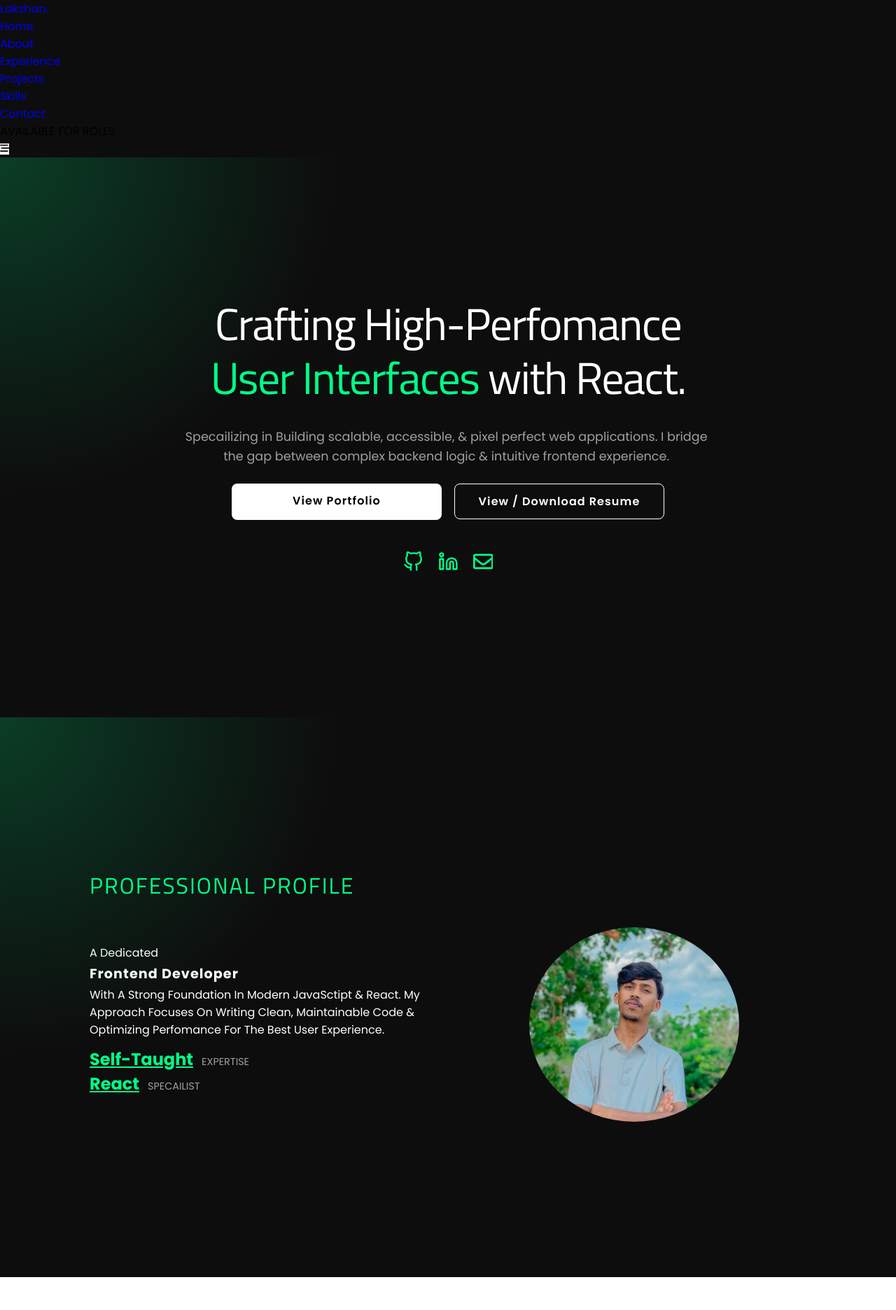
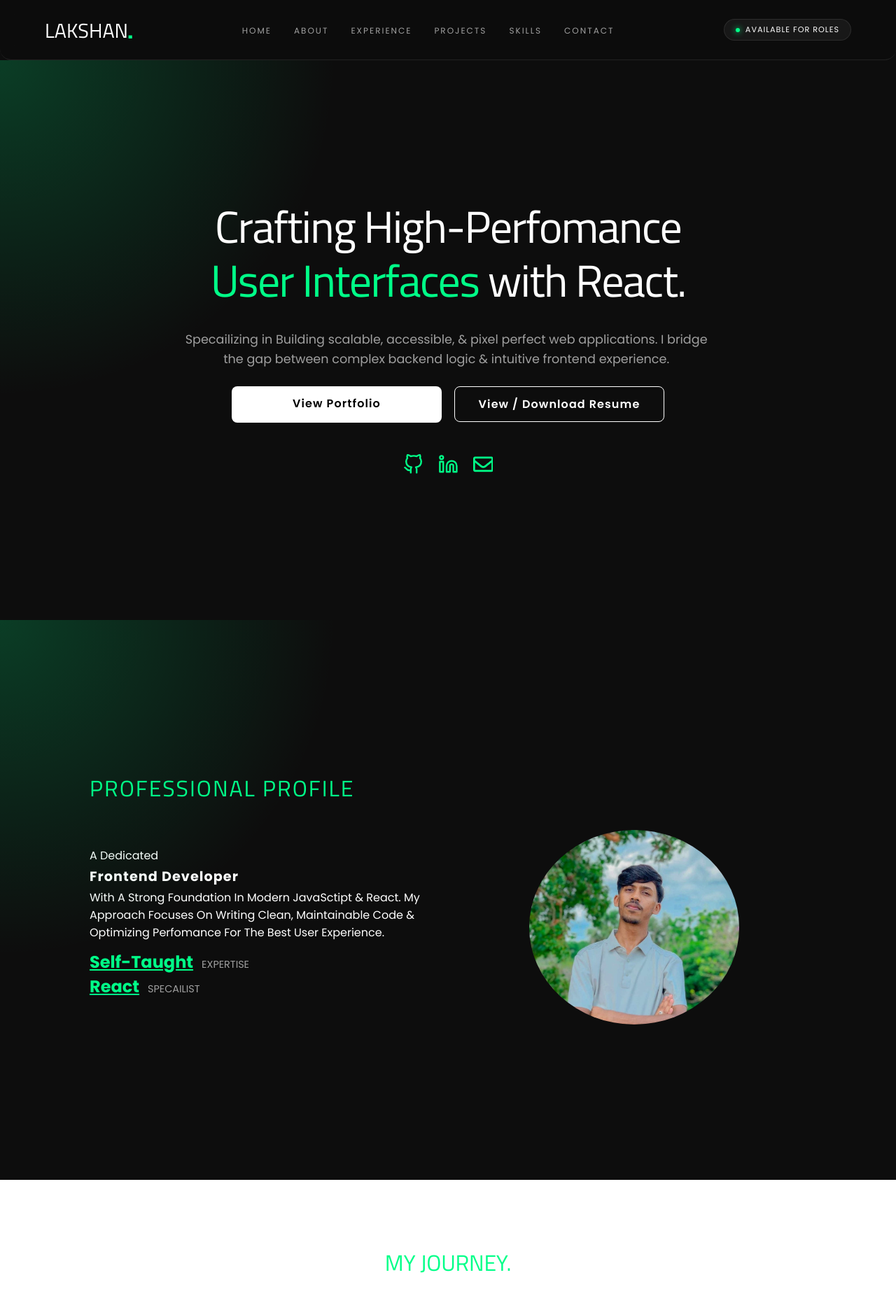
Before and after one commit to lakshan-beast/My-Portfolio, a React (Vite) app: page / in a window 1280 px wide. Shown: the top 1872 px of the page at 70% size. Built offline with nearby package versions, Linux system fonts and the light colour scheme.

Commit message:
feat: enhance styling and layout of header, footer, and contact sections with improved responsiveness and visual elements

```diff
--- a/src/styles/components/_buttons.scss
+++ b/src/styles/components/_buttons.scss
@@ -77,6 +77,7 @@
   font-weight: bold;
   transition: 0.3s;
   cursor: pointer;
+  font-family: "Poppins";
 
   &:hover {
     box-shadow: 0 5px 15px rgba($primary-color, 0.3);
--- a/src/styles/layout/_footer.scss
+++ b/src/styles/layout/_footer.scss
@@ -1,56 +1,347 @@
-.footer {
-  padding: 20px;
+// .footer {
+//   padding: 20px;
+//   background-color: $bg-color;
+//   border-top: 1px solid rgba($text-secondary, 0.2);
+
+//   .footer-container {
+//     max-width: 1400px;
+//     margin: 0 auto;
+//   }
+
+//   .footer-content {
+//     @include flex-custom(column, center, center, 20px, nowrap);
+//     text-align: center;
+
+//     @include respond(desktop) {
+//       @include flex-custom(row, space-between, center, 0px, nowrap);
+//     }
+
+//     // brand name styles
+//     .footer-logo {
+//       color: $text-main;
+//       font-size: 1.3rem;
+//       letter-spacing: 2px;
+//       text-shadow: 0px 0px 6px $text-secondary;
+//       transition: 0.3s ease;
+
+//       p {
+//         position: relative;
+//         top: -1.8rem;
+//         border-top: 1px solid $text-secondary;
+//         text-shadow: none;
+//       }
+//     }
+
+//     // footer socail links styles
+//     .footer-links {
+//       display: flex;
+//       gap: 20px;
+//     }
+
+//     // copyright paragraph styles
+//     p {
+//       color: $text-secondary;
+//       font-size: 0.9rem;
+
+//       a {
+//         margin-left: 6px;
+//         color: $text-main;
+//         font-weight: 500;
+
+//         &:hover {
+//           color: $text-secondary;
+//           text-decoration: underline;
+//         }
+//       }
+//     }
+//   }
+// }
+
+.editorial-footer {
+  width: 100%;
+  padding: 80px 20px 40px;
   background-color: $bg-color;
-  border-top: 1px solid rgba($text-secondary, 0.2);
+  border-top: 1px solid rgba($text-secondary, 0.15);
+  color: $text-main;
+
+  @include respond(desktop) {
+    padding: 100px 5% 50px;
+  }
 
   .footer-container {
     max-width: 1400px;
     margin: 0 auto;
+    display: flex;
+    flex-direction: column;
+    justify-content: space-between;
+    min-height: 70vh;
   }
 
-  .footer-content {
-    @include flex-custom(column, center, center, 20px, nowrap);
-    text-align: center;
+  // 1. Header Bar Styles
+  .footer-top-bar {
+    display: flex;
+    align-items: center;
+    justify-content: space-between;
+    padding-bottom: 32px;
+    border-bottom: 1px solid rgba($text-secondary, 0.15);
 
-    @include respond(desktop) {
-      @include flex-custom(row, space-between, center, 0px, nowrap);
-    }
+    .footer-brand {
+      display: flex;
+      align-items: center;
+      gap: 12px;
 
-    // brand name styles
-    .footer-logo {
-      color: $text-main;
-      font-size: 1.3rem;
-      letter-spacing: 2px;
-      text-shadow: 0px 0px 6px $text-secondary;
-      transition: 0.3s ease;
+      .logo {
+        font-size: 1.5rem;
+        font-weight: 900;
+        letter-spacing: 2px;
+        text-transform: uppercase;
+        color: $text-main;
+        font-family: "Titillium Web";
 
-      p {
-        position: relative;
-        top: -1.8rem;
-        border-top: 1px solid $text-secondary;
-        text-shadow: none;
+        .dot {
+          color: $primary-color;
+        }
+      }
+
+      .role-tag {
+        font-size: 0.75rem;
+        // font-family: monospace;
+        color: rgba($text-secondary, 0.6);
+        letter-spacing: 1px;
+        display: none;
+
+        @include respond(desktop) {
+          display: inline-block;
+        }
       }
     }
 
-    // footer socail links styles
-    .footer-links {
+    .back-to-top-btn {
       display: flex;
-      gap: 20px;
+      align-items: center;
+      gap: 10px;
+      background: transparent;
+      color: $text-secondary;
+      font-size: 0.75rem;
+      // font-family: monospace;
+      cursor: pointer;
+      border: none;
+      outline: none;
+      transition: color 0.3s ease;
+
+      &:hover {
+        color: $text-main;
+
+        .icon-wrapper {
+          background-color: rgba($text-main, 0.15);
+          transform: translateY(-2px);
+        }
+      }
+
+      .btn-text {
+        display: none;
+
+        @include respond(desktop) {
+          display: inline;
+        }
+      }
+
+      .icon-wrapper {
+        display: flex;
+        align-items: center;
+        justify-content: center;
+        padding: 8px;
+        border-radius: 50%;
+        background-color: rgba($text-secondary, 0.1);
+        border: 1px solid rgba($text-secondary, 0.2);
+        transition: all 0.3s ease;
+
+        svg {
+          font-size: 0.9rem;
+        }
+      }
+    }
+  }
+
+  // 2. Main Massive Headline Section
+  .footer-main-hero {
+    margin: 60px 0;
+
+    .editorial-headline {
+      font-size: 3.5rem;
+      font-weight: 900;
+      text-transform: uppercase;
+      line-height: 0.92;
+      letter-spacing: -1.5px;
+      color: $text-main;
+
+      @include respond(desktop) {
+        font-size: 5.5rem;
+      }
+
+      .muted-text {
+        color: rgba($text-secondary, 0.4);
+      }
     }
 
-    // copyright paragraph styles
-    p {
-      color: $text-secondary;
-      font-size: 0.9rem;
+    .contact-meta-grid {
+      margin-top: 40px;
+      display: grid;
+      grid-template-columns: 1fr;
+      gap: 50px;
+
+      @include respond(desktop) {
+        grid-template-columns: repeat(2, 1fr);
+      }
+
+      .meta-item {
+        .meta-label {
+          font-size: 0.65rem;
+          text-transform: uppercase;
+          letter-spacing: 1.5px;
+          color: rgba($text-secondary, 0.5);
+          margin-bottom: 6px;
+        }
+
+        .meta-value {
+          font-size: 0.9rem;
+          color: $text-main;
+          margin: 0;
+
+          &.email-link {
+            display: block;
+            text-decoration: none;
+            transition: color 0.3s ease;
+
+            &:hover {
+              color: $primary-color;
+            }
+          }
+        }
+
+        .status-badge {
+          display: flex;
+          align-items: center;
+          gap: 8px;
+          margin-top: 6px;
+          font-size: 0.75rem;
+          // font-family: monospace;
+          color: $primary-color;
+
+          .pulse-dot {
+            width: 6px;
+            height: 6px;
+            border-radius: 50%;
+            background-color: $primary-color;
+            box-shadow: 0 0 10px $primary-color;
+          }
+        }
+      }
+
+      .get-in-touch-btn {
+        display: inline-flex;
+        align-items: center;
+        justify-content: center;
+        gap: 8px;
+        padding: 12px 28px;
+        background-color: $text-main;
+        color: $bg-color;
+        font-size: 0.75rem;
+        font-weight: 800;
+        letter-spacing: 1.2px;
+        border-radius: 50px;
+        text-decoration: none;
+        transition: all 0.3s ease;
+        box-shadow: 0 0 20px rgba($text-main, 0.1);
+
+        &:hover {
+          background-color: $primary-color;
+          color: $text-main;
+          box-shadow: 0 0 25px rgba($primary-color, 0.4);
+          transform: translateY(-2px);
+
+          .cta-icon {
+            transform: translate(2px, -2px);
+          }
+        }
+
+        .cta-icon {
+          font-size: 0.9rem;
+          transition: transform 0.3s ease;
+        }
+      }
+    }
+  }
+
+  // 3. Bottom Bar & Action Links
+  .footer-bottom-bar {
+    display: flex;
+    flex-direction: column;
+    align-items: center;
+    gap: 32px;
+    padding-top: 32px;
+    border-top: 1px solid rgba($text-secondary, 0.15);
+
+    @include respond(desktop) {
+      flex-direction: row;
+      align-items: center;
+      justify-content: space-between;
+    }
+
+    .footer-social-links {
+      display: flex;
+      align-items: center;
+      gap: 32px;
 
       a {
-        margin-left: 6px;
-        color: $text-main;
-        font-weight: 500;
+        display: flex;
+        align-items: center;
+        gap: 8px;
+        font-size: 0.8rem;
+        // font-family: monospace;
+        color: $text-secondary;
+        text-decoration: none;
+        transition: color 0.3s ease;
 
         &:hover {
-          color: $text-secondary;
+          color: $text-main;
+          border-bottom: 1px solid rgba($text-main, 0.5);
+        }
+
+        svg {
+          font-size: 1rem;
+        }
+      }
+    }
+
+    .footer-action-group {
+      display: flex;
+      flex-direction: column;
+      align-items: center;
+      gap: 20px;
+      width: 100%;
+
+      @include respond(desktop) {
+        flex-direction: row;
+        align-items: center;
+        justify-content: flex-end;
+        width: auto;
+      }
+
+      .copyright-text {
+        font-size: 0.75rem;
+        // font-family: monospace;
+        color: rgba($text-secondary, 0.6);
+        margin: 0;
+
+        a {
+          color: $text-main;
           text-decoration: underline;
+          padding-left: 0.5rem;
+
+          &:hover {
+            color: $primary-color;
+          }
         }
       }
     }
--- a/src/styles/layout/_header.scss
+++ b/src/styles/layout/_header.scss
@@ -1,115 +1,200 @@
-// navbar styles
-.navbar {
+.editorial-navbar {
   position: sticky;
-  top: 0.5rem;
-  margin: 0 0.5rem;
-  padding: 10px 0;
-  width: calc(100% - 1rem);
-  background: rgba($text-main, 0.8);
-  border-radius: 1rem;
-  border-bottom: 1px solid rgba($primary-color, 0.1);
-  -webkit-backdrop-filter: blur(10px);
-  backdrop-filter: blur(10px);
+  top: 0;
+  left: 0;
+  width: 100%;
   z-index: 1000;
+  background-color: rgba($bg-color, 0.85);
+  border-bottom: 1px solid rgba($text-secondary, 0.15);
+  -webkit-backdrop-filter: blur(12px);
+  backdrop-filter: blur(12px);
+  transition: all 0.3s ease;
+  border-radius: 0 0 1rem 1rem;
 
-  @include respond(desktop) {
-    top: 0;
-    margin: 0;
-    border-radius: 0 0 1rem 1rem;
-  }
-
-  &__container {
+  .nav-container {
     max-width: 1400px;
     margin: 0 auto;
     padding: 0 20px;
+    height: 120px;
+    display: flex;
+    align-items: center;
+    justify-content: space-between;
 
-    @include flex-custom(row, space-between, center, 0, nowrap);
-  }
-
-  // brand name styles
-  &__logo {
-    color: $bg-color;
-    font-size: 1.3rem;
-    font-weight: 800;
-    letter-spacing: 2px;
-    text-shadow: 0px 0px 6px $text-secondary;
-    transition: 0.3s ease;
-
-    &:hover {
-      color: $text-secondary;
-    }
-
-    span {
-      margin-left: 3px;
-      color: $primary-color;
-      font-size: 2rem;
+    @include respond(desktop) {
+      padding: 0 5%;
+      height: 85px;
     }
   }
 
-  // nav links styles
-  // mobile style
-  .nav-links {
-    position: absolute;
-    top: 100%;
-    left: 0;
-    width: 100%;
-    padding: 40px 0;
-    box-sizing: border-box;
-    list-style: none;
-    background: $card-bg;
-    border-radius: 0px 0px 1rem 1rem;
-    text-align: center;
-    flex-direction: column;
-    display: none;
+  // Display Helper Classes
+  .desktop-only {
+    display: none !important;
 
-    &.active {
-      display: flex;
+    @include respond(desktop) {
+      display: flex !important;
+    }
+  }
+
+  .mobile-only {
+    display: flex !important;
+
+    @include respond(desktop) {
+      display: none !important;
+    }
+  }
+
+  // Brand Logo Styles
+  .nav-logo {
+    display: flex;
+    align-items: center;
+    text-decoration: none;
+    font-family: "Titillium Web";
+
+    .logo-text {
+      color: $text-main;
+      font-size: 1.8rem;
+      text-transform: uppercase;
+      transition: color 0.3s ease;
     }
 
-    li {
-      margin: 6px 0;
+    .logo-dot {
+      color: $primary-color;
+      font-size: 1.4rem;
+      font-weight: 900;
+      transition: transform 0.3s ease;
+      margin-top: 0.5rem;
+    }
 
-      a {
+    &:hover {
+      .logo-text {
+        color: rgba($text-main, 0.8);
+      }
+      .logo-dot {
+        transform: scale(1.25);
+      }
+    }
+  }
+
+  // Desktop Navigation Links
+  .nav-links {
+    list-style: none;
+    align-items: center;
+    gap: 32px;
+    margin: 0;
+    padding: 0;
+
+    li a {
+      color: $text-secondary;
+      text-decoration: none;
+      font-size: 0.75rem;
+      text-transform: uppercase;
+      letter-spacing: 2px;
+      transition: color 0.3s ease;
+
+      &:hover {
+        color: $text-main;
+      }
+    }
+  }
+
+  // Availability Status Badge
+  .status-badge {
+    display: flex;
+    align-items: center;
+    gap: 8px;
+    padding: 6px 16px;
+    background-color: rgba($text-secondary, 0.08);
+    border: 1px solid rgba($text-secondary, 0.15);
+    border-radius: 50px;
+    font-size: 0.7rem;
+    letter-spacing: 1px;
+    color: $text-main;
+
+    .pulse-dot {
+      width: 6px;
+      height: 6px;
+      border-radius: 50%;
+      background-color: $primary-color;
+      box-shadow: 0 0 8px $primary-color;
+      animation: pulseGlow 2s infinite ease-in-out;
+    }
+  }
+
+  // Mobile Menu Toggle Button
+  .menu-toggle-btn {
+    background: transparent;
+    border: none;
+    color: $text-main;
+    font-size: 2rem;
+    cursor: pointer;
+    padding: 4px;
+    display: flex;
+    align-items: center;
+    justify-content: center;
+    transition: color 0.3s ease;
+
+    &:hover {
+      color: $primary-color;
+    }
+  }
+
+  // Mobile Dropdown Menu Overlay
+  .mobile-menu {
+    width: 100%;
+    background-color: rgba($bg-color, 0.95);
+    border-bottom: 1px solid rgba($text-secondary, 0.15);
+    padding: 24px 20px 32px;
+    display: flex;
+    flex-direction: column;
+    gap: 24px;
+    -webkit-backdrop-filter: blur(16px);
+    backdrop-filter: blur(16px);
+
+    .mobile-nav-links {
+      list-style: none;
+      margin: 0;
+      padding: 0;
+      display: flex;
+      flex-direction: column;
+      gap: 12px;
+      text-align: center;
+
+      li a {
         display: block;
+        padding: 10px;
         color: $text-secondary;
-        font-weight: 500;
-        font-size: 1.3rem;
-        border-radius: 3px;
-        transition: 0.3s ease;
-        box-sizing: border-box;
+        text-decoration: none;
+        font-size: 0.85rem;
+        text-transform: uppercase;
+        letter-spacing: 2px;
+        border-radius: 8px;
+        transition: all 0.3s ease;
 
         &:hover {
-          color: $primary-color;
-          background-color: rgba($text-main, 0.3);
-          transform: translate(-3px);
-          @include respond(desktop) {
-            background-color: transparent;
-          }
+          color: $text-main;
+          background-color: rgba($text-secondary, 0.1);
         }
       }
     }
 
-    // desktop styles
-    @include respond(desktop) {
-      position: static;
-      padding: 0;
-      width: auto;
-      background: transparent;
+    .mobile-status-container {
       display: flex;
-      flex-direction: row;
-      gap: 30px;
-    }
-  }
-
-  // menu icon styles
-  .menu-icon {
-    display: block;
-    font-size: 2.3rem;
-    color: $text-secondary;
-    cursor: pointer;
-
-    @include respond(desktop) {
-      display: none;
+      justify-content: center;
+      padding-top: 12px;
+      border-top: 1px solid rgba($text-secondary, 0.1);
     }
   }
 }
+
+// Glowing Pulse Animation for Status Dot
+@keyframes pulseGlow {
+  0%,
+  100% {
+    opacity: 1;
+    transform: scale(1);
+  }
+  50% {
+    opacity: 0.4;
+    transform: scale(0.85);
+  }
+}
--- a/src/styles/pages/_Contacts.scss
+++ b/src/styles/pages/_Contacts.scss
@@ -31,9 +31,9 @@
 
     .contact-info {
       .info-item {
-        margin-bottom: 6px;
+        margin-bottom: 12px;
         padding: 6px 0;
-        background-color: rgba($text-secondary, 0.2);
+        background-color: rgba($text-secondary, 0.08);
         border-radius: 6px;
 
         display: flex;
@@ -41,7 +41,7 @@
         align-items: center;
 
         h3 {
-          margin-bottom: 5px;
+          margin-bottom: 16px;
           color: $text-main;
           border-bottom: 2px solid rgba($primary-color, 0.3);
         }
--- a/src/styles/pages/_Experience.scss
+++ b/src/styles/pages/_Experience.scss
@@ -22,6 +22,23 @@
     margin-left: 20px;
     border-left: 2px solid $card-bg;
 
+    // Glowing Node Bullet
+    .timeline-node {
+      position: absolute;
+      left: -31px;
+      top: 24px;
+      width: 12px;
+      height: 12px;
+      border-radius: 50%;
+      background-color: rgba($text-secondary, 0.4);
+      border: 3px solid $bg-color;
+      transition: all 0.3s ease;
+
+      @include respond(desktop) {
+        left: -55px;
+      }
+    }
+
     .timeline-item {
       margin-bottom: 40px;
       position: relative;
@@ -45,16 +62,13 @@
         font-size: 1.2rem;
       }
 
-      .content {
+      h3 {
         padding: 20px;
         background: $card-bg;
         border-radius: 10px;
-        box-shadow: 0px 4px 10px rgba($text-secondary, 0.3);
-
-        h3 {
-          margin-bottom: 10px;
-          color: $text-main;
-        }
+        box-shadow: 0px 4px 10px rgba($text-main, 0.3);
+        margin-bottom: 10px;
+        color: $text-main;
 
         p {
           color: $text-secondary;
@@ -70,18 +84,17 @@
 
       .journey-list li {
         position: relative;
-        padding-left: 2rem;
+        padding-left: 1rem;
         line-height: 1.5;
         color: $text-secondary;
-      }
 
-      .journey-list li::before {
-        content: "→";
-        position: absolute;
-        left: 0;
-        color: #ff5e00;
-        color: $primary-color;
-        font-weight: bold;
+        .arrow-icon {
+          color: $primary-color;
+          font-size: 0.9rem;
+          margin-top: 3px;
+          flex-shrink: 0;
+          margin-right: 0.5rem;
+        }
       }
     }
   }
```
